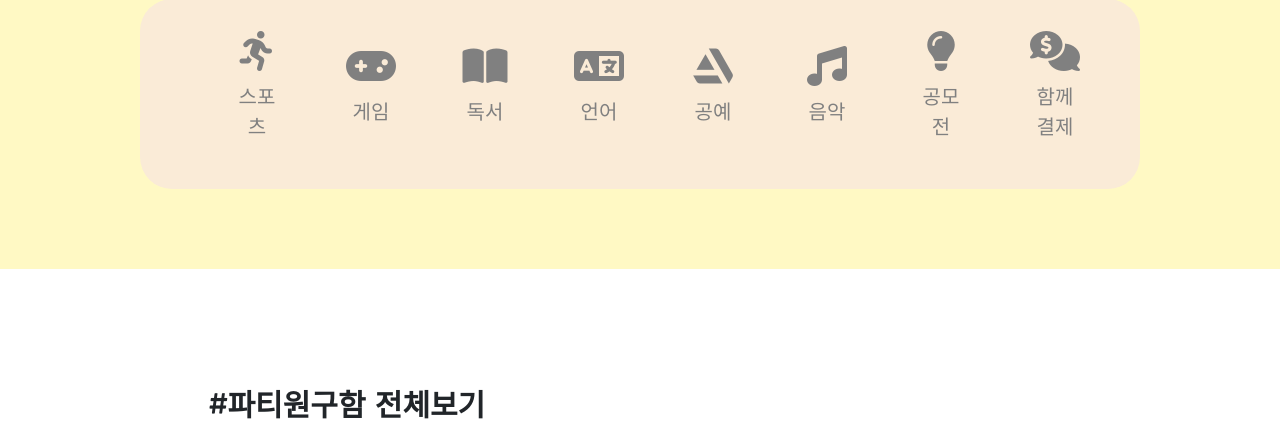
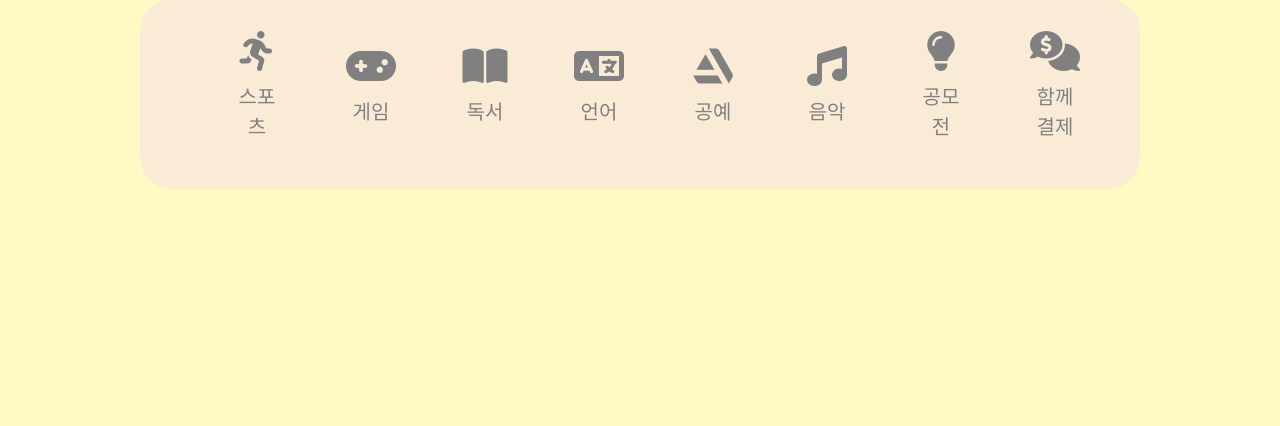
Before and after one commit to cychann/DAE, a Django app: page / in a window 1280 px wide. Shown: the part 619-1045 px from the top of the page. After the commit the page ends 808 px from the top, so only its background shows below. Run offline with Django 3.2, Linux system fonts and the light colour scheme; data that the repository does not hold is empty; some libraries are stand-ins or nearby versions.

Commit message:
Update main.html
main.html 요소 최소화

```diff
--- a/party/templates/main.html
+++ b/party/templates/main.html
@@ -22,7 +22,7 @@
 </head>
 <body>
   <!-- main -->
-    <div class="main">
+    <div class="main" style="margin-bottom: 0px;">
 
         <!-- navbar -->
       <div class="navbar">
@@ -126,16 +126,19 @@
         </div>
       </div> -->
 
-      <div class="almost-gather">
+      <!-- <div class="almost-gather">
         <div class="almost-gather-comment">#파티원구함 전체보기</div>
         <div class="almost-gather-posts">
           {% for post in allPost %}
           <div class="almost-gather-post">
-            {{post.title}}
+            {{post.title}}<br>
+            {{post.author}}<br>
+            {{post.upload_date}}<br>
+            {{post.capacity}}명 모집
           </div>
           {%endfor%}
         </div>
-      </div>
+      </div> -->
     </div>
 
 
```
